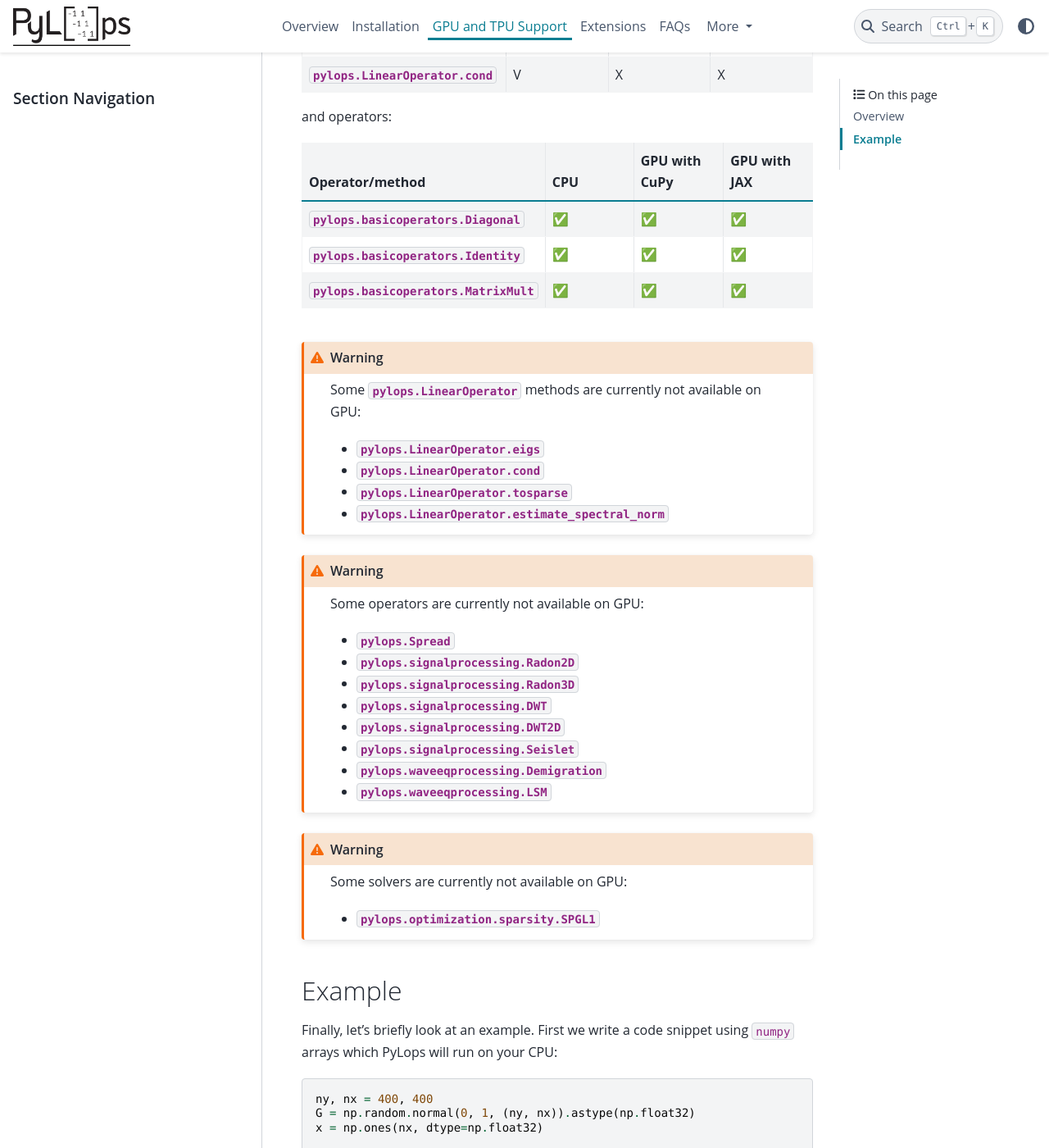
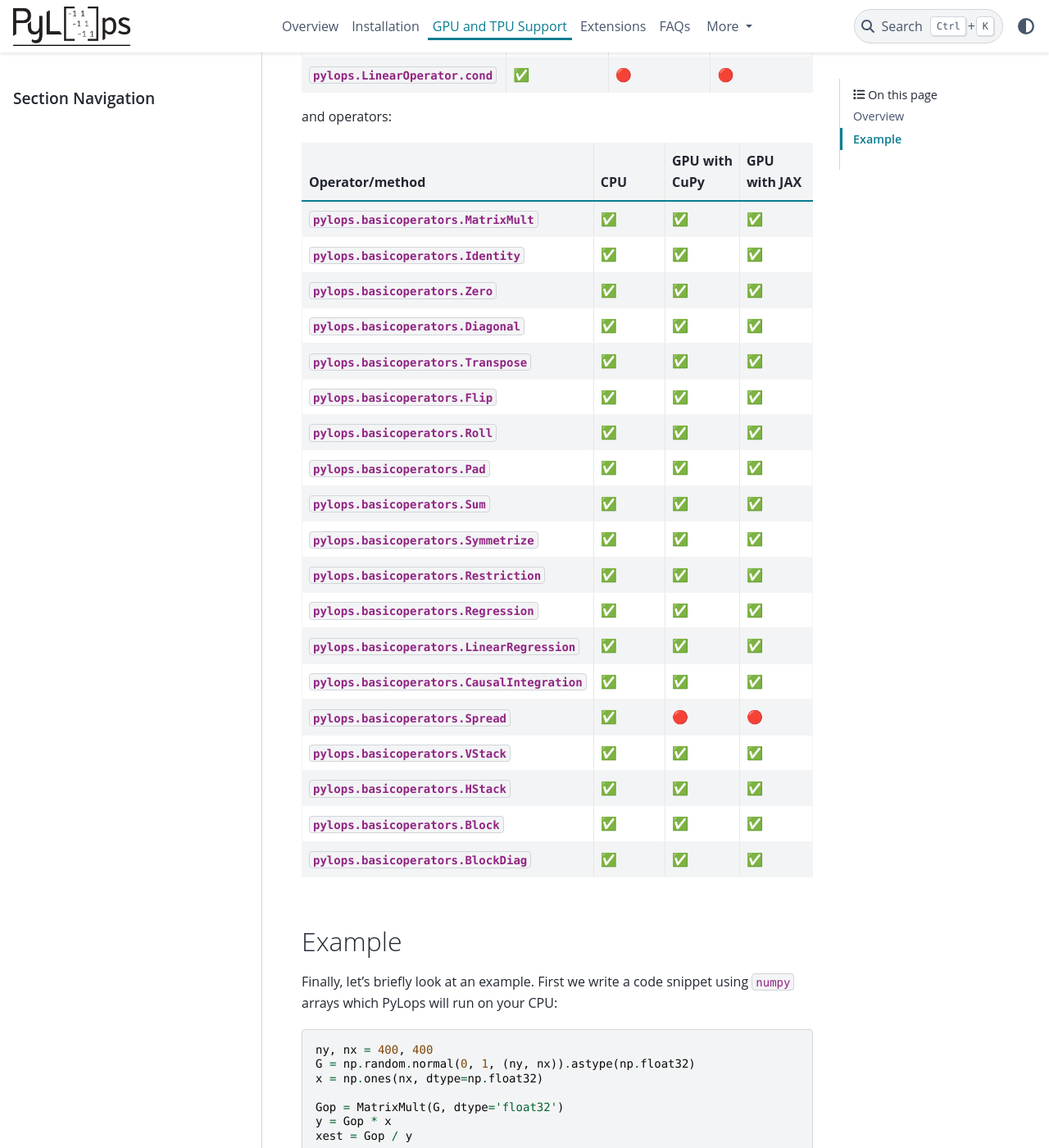
Before and after one commit to PyLops/pylops, a Sphinx documentation site: the page built from docs/source/gpu.rst, in a window 1280 px wide and 1400 px high, scrolled down 982 px. Shown: the whole window at 82% size. Built offline with Sphinx 7.4.7 and the PyData theme 0.15.4, drawn with Linux system fonts in a browser that asks for light colours; pages that are not in the unit, such as notebooks, are missing from menus; the version number could not be read and is left out; comment, search, counter and statistics services are not loaded.

Commit message:
feat: enabled jax for more basicoperators

```diff
--- a/docs/source/gpu.rst
+++ b/docs/source/gpu.rst
@@ -45,13 +45,13 @@ GPU with CuPy, and GPU with JAX.
      - |:red_circle:|
      - |:red_circle:|
    * - :meth:`pylops.LinearOperator.cond`
-     - V
-     - X
-     - X
+     - |:white_check_mark:|
+     - |:red_circle:|
+     - |:red_circle:|
    * - :meth:`pylops.LinearOperator.cond`
-     - V
-     - X
-     - X
+     - |:white_check_mark:|
+     - |:red_circle:|
+     - |:red_circle:|
 
 and operators:
 
@@ -71,37 +71,78 @@ and operators:
      - |:white_check_mark:|
      - |:white_check_mark:|
      - |:white_check_mark:|
-   * - :meth:`pylops.basicoperators.MatrixMult`
+   * - :meth:`pylops.basicoperators.Zero`
+     - |:white_check_mark:|
+     - |:white_check_mark:|
+     - |:white_check_mark:|
+   * - :meth:`pylops.basicoperators.Diagonal`
+     - |:white_check_mark:|
+     - |:white_check_mark:|
+     - |:white_check_mark:|
+   * - :meth:`pylops.basicoperators.Transpose`
+     - |:white_check_mark:|
+     - |:white_check_mark:|
+     - |:white_check_mark:|
+   * - :meth:`pylops.basicoperators.Flip`
+     - |:white_check_mark:|
+     - |:white_check_mark:|
+     - |:white_check_mark:|
+   * - :meth:`pylops.basicoperators.Roll`
+     - |:white_check_mark:|
+     - |:white_check_mark:|
+     - |:white_check_mark:|
+   * - :meth:`pylops.basicoperators.Pad`
+     - |:white_check_mark:|
+     - |:white_check_mark:|
+     - |:white_check_mark:|
+   * - :meth:`pylops.basicoperators.Sum`
+     - |:white_check_mark:|
+     - |:white_check_mark:|
+     - |:white_check_mark:|
+   * - :meth:`pylops.basicoperators.Symmetrize`
+     - |:white_check_mark:|
+     - |:white_check_mark:|
+     - |:white_check_mark:|
+   * - :meth:`pylops.basicoperators.Restriction`
+     - |:white_check_mark:|
+     - |:white_check_mark:|
+     - |:white_check_mark:|
+   * - :meth:`pylops.basicoperators.Regression`
+     - |:white_check_mark:|
+     - |:white_check_mark:|
+     - |:white_check_mark:|
+   * - :meth:`pylops.basicoperators.LinearRegression`
+     - |:white_check_mark:|
+     - |:white_check_mark:|
+     - |:white_check_mark:|
+   * - :meth:`pylops.basicoperators.CausalIntegration`
+     - |:white_check_mark:|
+     - |:white_check_mark:|
+     - |:white_check_mark:|
+   * - :meth:`pylops.basicoperators.Spread`
+     - |:white_check_mark:|
+     - |:red_circle:|
+     - |:red_circle:|
+   * - :meth:`pylops.basicoperators.VStack`
+     - |:white_check_mark:|
+     - |:white_check_mark:|
+     - |:white_check_mark:|
+   * - :meth:`pylops.basicoperators.HStack`
+     - |:white_check_mark:|
+     - |:white_check_mark:|
+     - |:white_check_mark:|
+   * - :meth:`pylops.basicoperators.Block`
+     - |:white_check_mark:|
+     - |:white_check_mark:|
+     - |:white_check_mark:|
+   * - :meth:`pylops.basicoperators.BlockDiag`
      - |:white_check_mark:|
      - |:white_check_mark:|
      - |:white_check_mark:|
 
-.. warning::
 
-   Some :class:`pylops.LinearOperator` methods are currently not available on GPU:
 
-   - :meth:`pylops.LinearOperator.eigs`
-   - :meth:`pylops.LinearOperator.cond`
-   - :meth:`pylops.LinearOperator.tosparse`
-   - :meth:`pylops.LinearOperator.estimate_spectral_norm`
 
-.. warning::
-
-   Some operators are currently not available on GPU:
-
-   - :class:`pylops.Spread`
-   - :class:`pylops.signalprocessing.Radon2D`
-   - :class:`pylops.signalprocessing.Radon3D`
-   - :class:`pylops.signalprocessing.DWT`
-   - :class:`pylops.signalprocessing.DWT2D`
-   - :class:`pylops.signalprocessing.Seislet`
-   - :class:`pylops.waveeqprocessing.Demigration`
-   - :class:`pylops.waveeqprocessing.LSM`
-
-.. warning::
-   Some solvers are currently not available on GPU:
-
-   - :class:`pylops.optimization.sparsity.SPGL1`
 
 
 Example
```
Also changed, not shown: other parts of docs/source/gpu.rst (+1 -1 lines), 6 other files.
